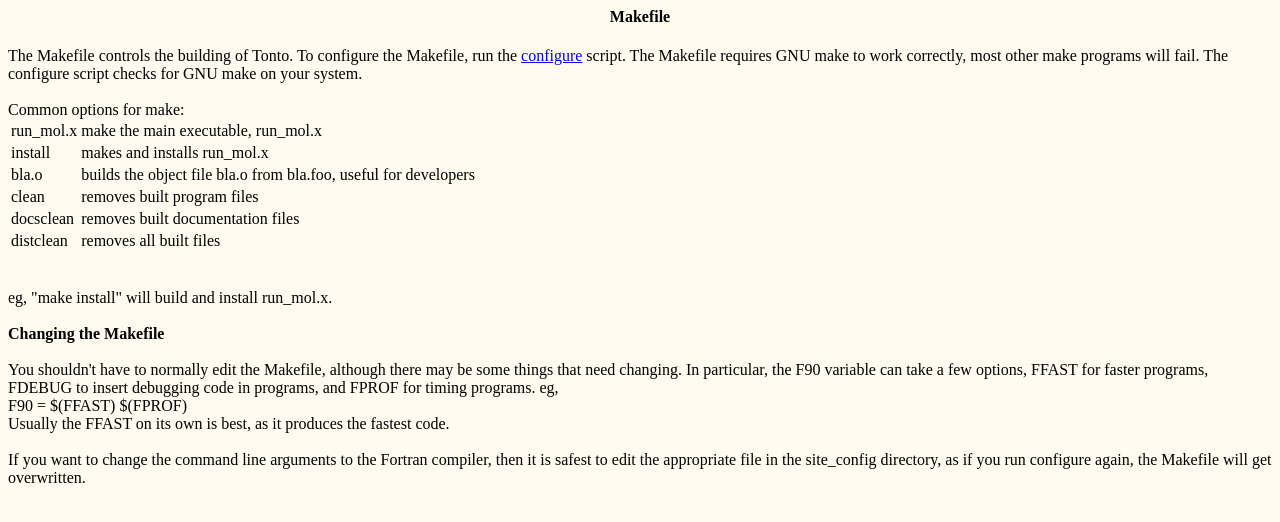
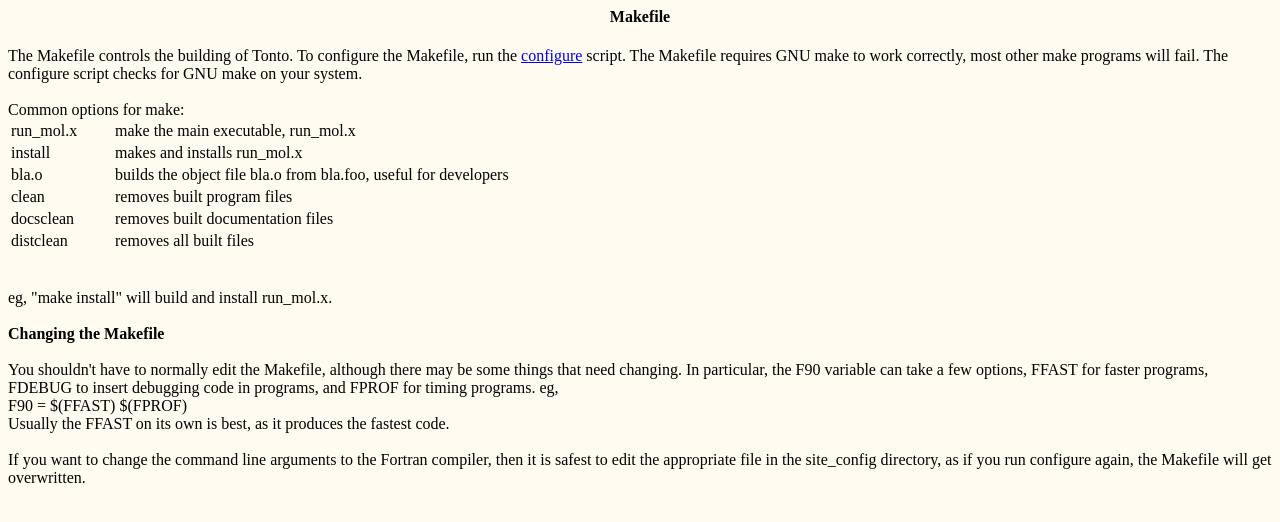
Before and after one commit to DarkOfTheMoon/Tonto, a plain HTML site: page documentation/scripts/Makefile.html in a window 1280 px wide. Drawn offline with Linux system fonts and the light colour scheme.

Commit message:
*** empty log message ***

```diff
--- a/documentation/scripts/Makefile.html
+++ b/documentation/scripts/Makefile.html
@@ -15,7 +15,7 @@ script checks for GNU make on your system.  <BR><BR>
 
 Common options for make:<BR>
 <TABLE COLS=2>
-<TR><TD>run_mol.x</TD><TD>make the main executable, run_mol.x</TD></TR>
+<TR><TD WIDTH=100>run_mol.x</TD><TD>make the main executable, run_mol.x</TD></TR>
 <TR><TD>install</TD><TD>makes and installs run_mol.x</TD></TR>
 <TR><TD>bla.o</TD><TD>builds the object file bla.o from bla.foo, useful for developers</TD></TR>
 <TR><TD>clean</TD><TD>removes built program files</TD></TR>
```
